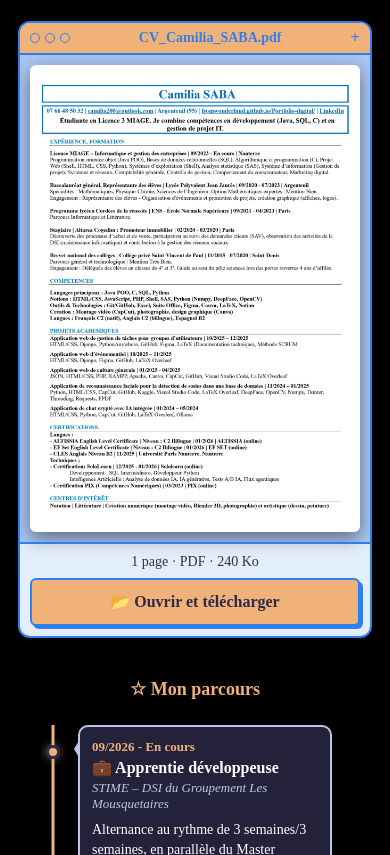
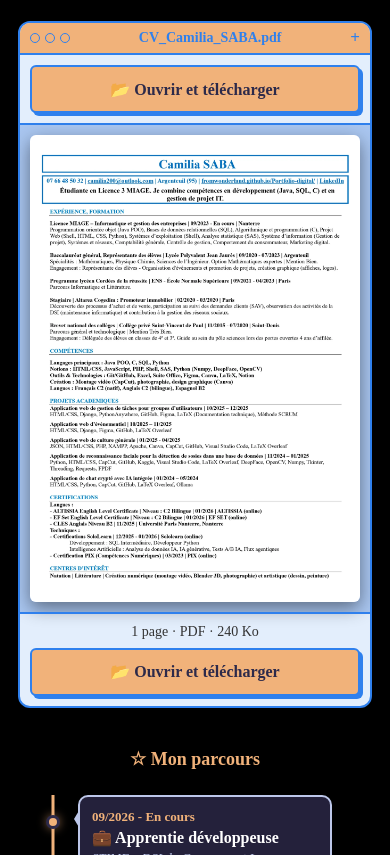
Before and after one commit to fromwonderland/Portfolio-digital, a plain HTML site: page index.html in a window 390 px wide. Shown: the part 2189-3044 px from the top of the page. Drawn offline with Linux system fonts and the light colour scheme.

Commit message:
CV : bouton en haut et en bas, ouverture fiable dans un nouvel onglet
- Ajoute le bouton « Ouvrir et télécharger » dans une barre d'outils en
  haut du PDF (en plus de celui de la barre d'état en bas) ; pleine
  largeur sur téléphone
- openAndDownloadCv() remplace downloadCv() : ouvre d'abord le PDF dans
  un nouvel onglet (window.open), puis lance le téléchargement. L'onglet
  du portfolio n'est plus jamais remplacé par le PDF
- En local (index.html ouvert par double-clic, adresse file://), le
  téléchargement est sauté : les navigateurs y ignorent l'attribut
  download et affichaient le PDF dans l'onglet courant

Vérifié à 1280 et 375 px en http (ouverture et téléchargement
interceptés pendant le test, aucun fichier réellement téléchargé).

Co-Authored-By: Claude Opus 5.5 <noreply@anthropic.com>

```diff
--- a/index.html
+++ b/index.html
@@ -111,6 +111,10 @@
                     <div class="window-title">CV_Camilia_SABA.pdf</div>
                     <div class="plus-icon">+</div>
                 </div>
+                <!-- Barre d'outils en haut du PDF : même bouton que dans la barre d'état -->
+                <div class="cv-window-toolbar">
+                    <a class="cv-window-button" href="Camilia SABA CV Master.pdf" target="_blank" rel="noopener noreferrer" onclick="openAndDownloadCv(event, this)">📂 Ouvrir et télécharger</a>
+                </div>
                 <div class="cv-window-body">
                     <!-- #toolbar=0&navpanes=0&view=FitH : sans barre d'outils ni miniatures, page ajustée à la largeur -->
                     <iframe class="cv-image" src="Camilia SABA CV Master.pdf#toolbar=0&amp;navpanes=0&amp;view=FitH" title="CV de Camilia SABA"></iframe>
@@ -119,8 +123,8 @@
                 </div>
                 <div class="cv-window-status">
                     <span class="cv-window-info">1 page · PDF · 240 Ko</span>
-                    <!-- Ouvre le PDF dans un nouvel onglet (lien) et le télécharge en même temps (downloadCv) -->
-                    <a class="cv-window-button" href="Camilia SABA CV Master.pdf" target="_blank" rel="noopener noreferrer" onclick="downloadCv(this)">📂 Ouvrir et télécharger</a>
+                    <!-- Ouvre le PDF dans un nouvel onglet et le télécharge en même temps (openAndDownloadCv) -->
+                    <a class="cv-window-button" href="Camilia SABA CV Master.pdf" target="_blank" rel="noopener noreferrer" onclick="openAndDownloadCv(event, this)">📂 Ouvrir et télécharger</a>
                 </div>
             </div>
 
--- a/script.js
+++ b/script.js
@@ -122,9 +122,16 @@ function closeProject() {
     document.getElementById('project-modal').classList.remove('show');
 }
 
-// Bouton « Ouvrir et télécharger » du CV : le lien ouvre le PDF dans un nouvel onglet,
-// et cette fonction lance en même temps son téléchargement (dossier Téléchargements de l'appareil)
-function downloadCv(link) {
+// Boutons « Ouvrir et télécharger » du CV : ouvre le PDF dans un nouvel onglet,
+// puis lance son téléchargement (dossier Téléchargements de l'appareil)
+function openAndDownloadCv(event, link) {
+    event.preventDefault();
+    window.open(link.href, '_blank', 'noopener');
+
+    // En local (fichier ouvert par double-clic, adresse file://), les navigateurs ignorent
+    // l'attribut download et afficheraient le PDF dans l'onglet courant : pas de téléchargement
+    if (location.protocol === 'file:') return;
+
     const download = document.createElement('a');
     download.href = link.href;
     download.download = 'CV_Camilia_SABA.pdf';
--- a/styles.css
+++ b/styles.css
@@ -156,6 +156,14 @@ html {
     white-space: nowrap;
     overflow: hidden;
     text-overflow: ellipsis;
+}
+
+/* Barre d'outils en haut du PDF, avec le bouton « Ouvrir et télécharger » */
+.cv-window-toolbar {
+    display: flex;
+    justify-content: flex-end;
+    padding: 8px 12px;
+    border-bottom: 2px solid var(--border-color);
 }
 
 .cv-window-body {
@@ -1590,6 +1598,14 @@ html {
     .cv-window-button {
         min-height: 48px;
         font-size: 16px;
+    }
+
+    .cv-window-toolbar {
+        padding: 10px;
+    }
+
+    .cv-window-toolbar .cv-window-button {
+        flex: 1;
     }
 
     /* Fiches projets et lettre en plein écran */
```
